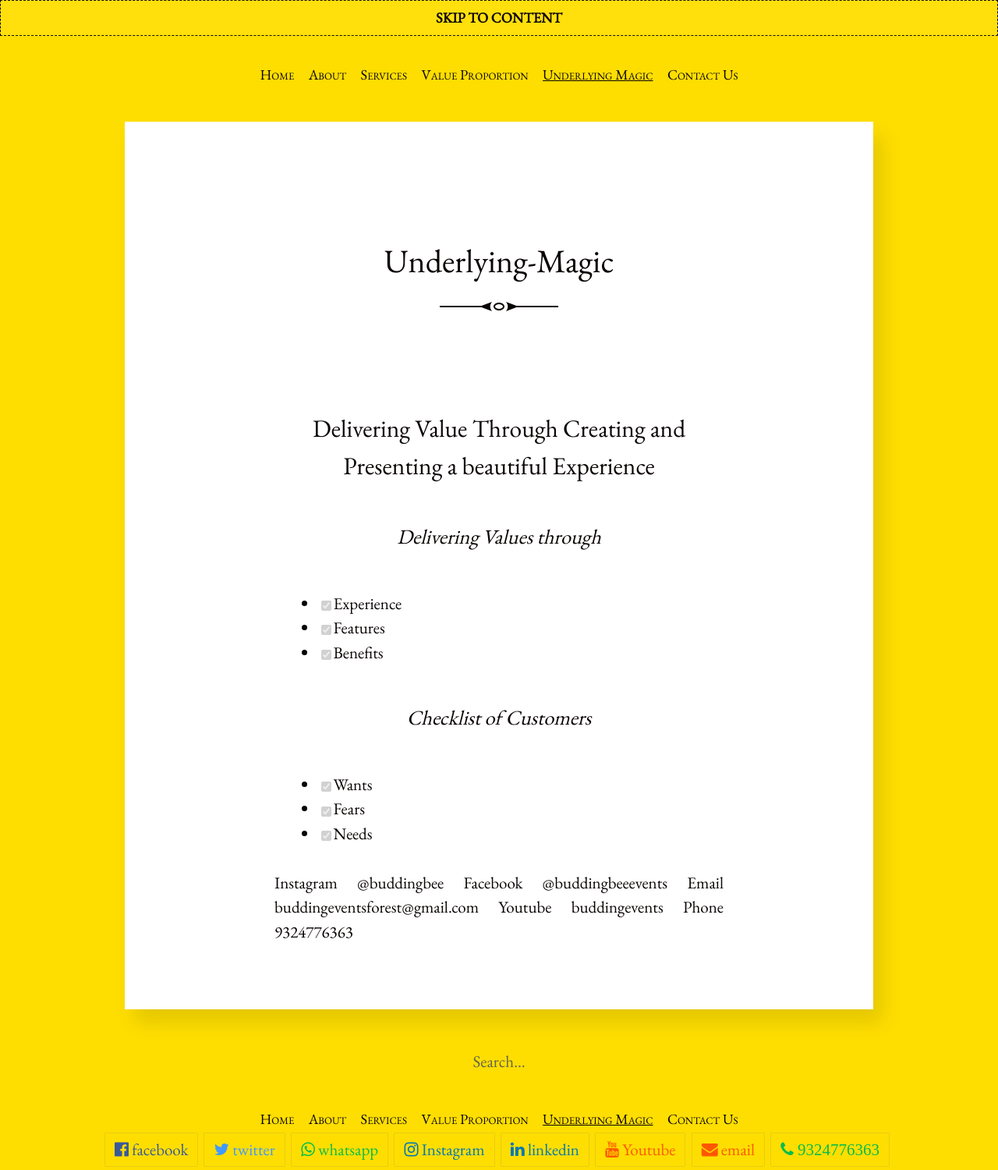
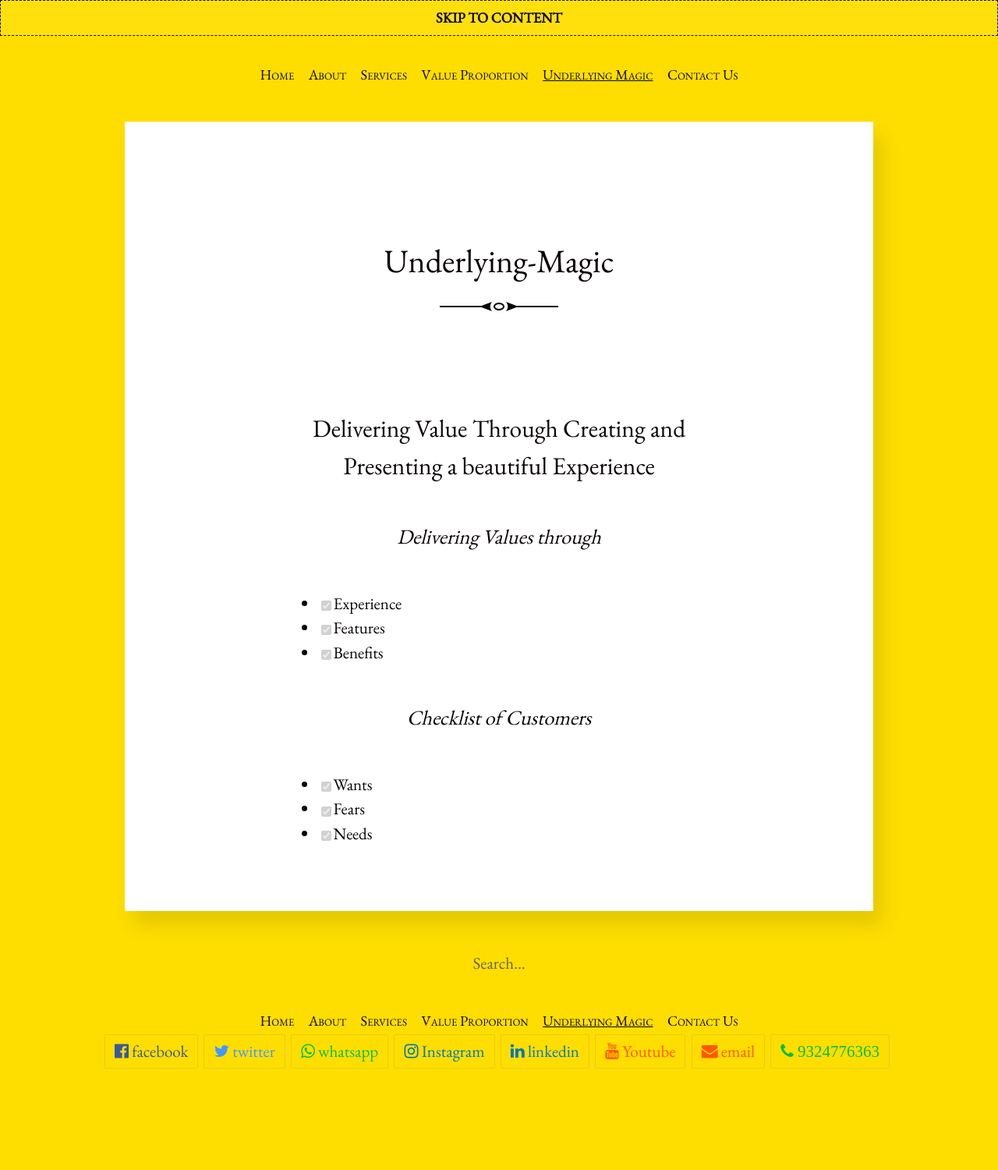
Before and after one commit to budding-bee/budding-bee.github.io, a Jekyll site: the page built from underlyingMagic.md, in a window 1280 px wide. Shown: the whole page at 78% size. Built offline with Jekyll 4.4.1, drawn with Linux system fonts in a browser that asks for light colours; nearby versions of some CDN libraries; after the commit the page ends 1374 px from its top, so only the background shows below that.

Commit message:
Updated Underlying Magic

```diff
--- a/underlyingMagic.md
+++ b/underlyingMagic.md
@@ -14,9 +14,3 @@ layout: post
  - [x] Wants
  - [x] Fears
  - [x] Needs
-
-Instagram @buddingbee
-Facebook @buddingbeeevents
-Email buddingeventsforest@gmail.com
-Youtube buddingevents
-Phone 9324776363
```
